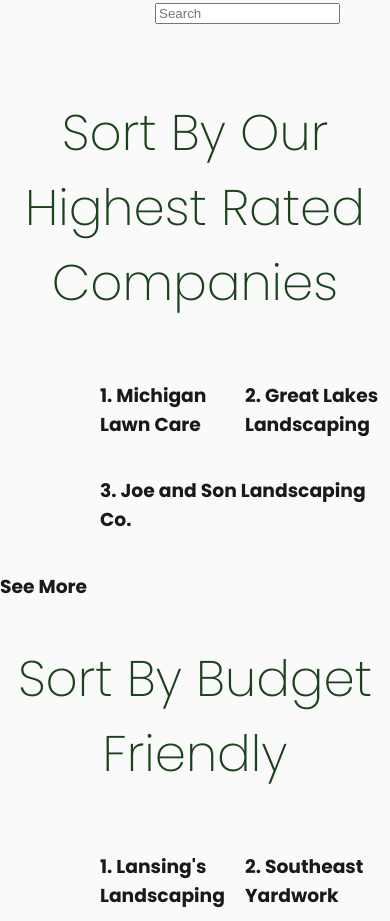
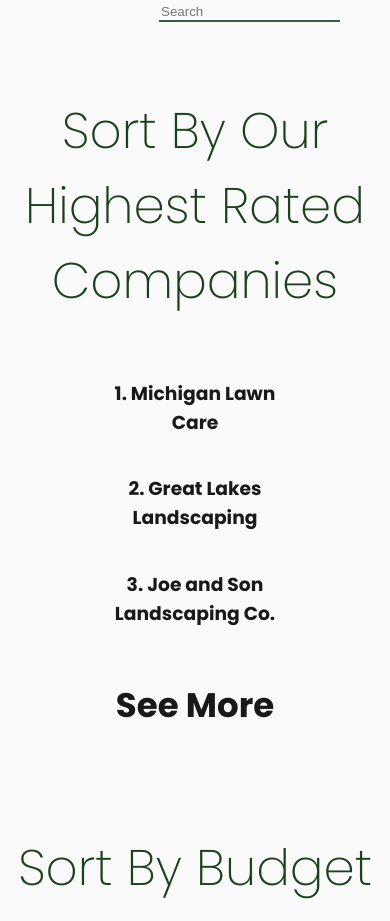
Before and after one commit to EliWalker3/scape, a plain HTML site: page services.html in a window 390 px wide. Shown: the part 152-1073 px from the top of the page. Drawn offline with Linux system fonts and the light colour scheme.

Commit message:
final css changes for media queries

```diff
--- a/styles.css
+++ b/styles.css
@@ -1,3 +1,22 @@
+@media screen and (width <= 1200px) {
+    .sidenav {
+        display: none;
+    }
+    .quick-landscape {
+        margin: 50;
+        text-align: center;
+    }
+}
+
+@media screen and (width <= 576px) {
+    .row-wrap, .column {
+        display: block;
+        text-align: center;
+    }
+
+
+}
+
 :root {
     --font-color: #191919;
     --hover-color: #3B5E3D;
@@ -183,7 +202,7 @@ a:hover {
 .about {
     display: block;
     text-align: center;
-    padding: 100px;
+    padding: 300px 100px;
 }
 
 .about p {
@@ -214,6 +233,7 @@ a:hover {
     flex-direction: column;
     flex-basis: 100%;
     flex: 1;
+    padding-right: 100px;
 }
 
 .categories p {
@@ -234,6 +254,35 @@ h2 {
     font-weight: 500;
 }
 
+.more {
+    font-size: 34px;
+    text-align: center;
+}
+
+.top-review {
+    text-align: center;
+}
+
+.cheapest {
+    text-align: center;
+    margin-top: 100px;
+}
+
+.support {
+    padding: 100px;
+    text-align: center;
+}
+
+label {
+    padding: 20px;
+}
+
+input, textarea, select {
+    border: none;
+    border-bottom: var(--hover-color) 2px solid;
+    background: none;
+}
+
 .fade {
     animation-name: fade;
     animation-duration: 1.5s;
```
